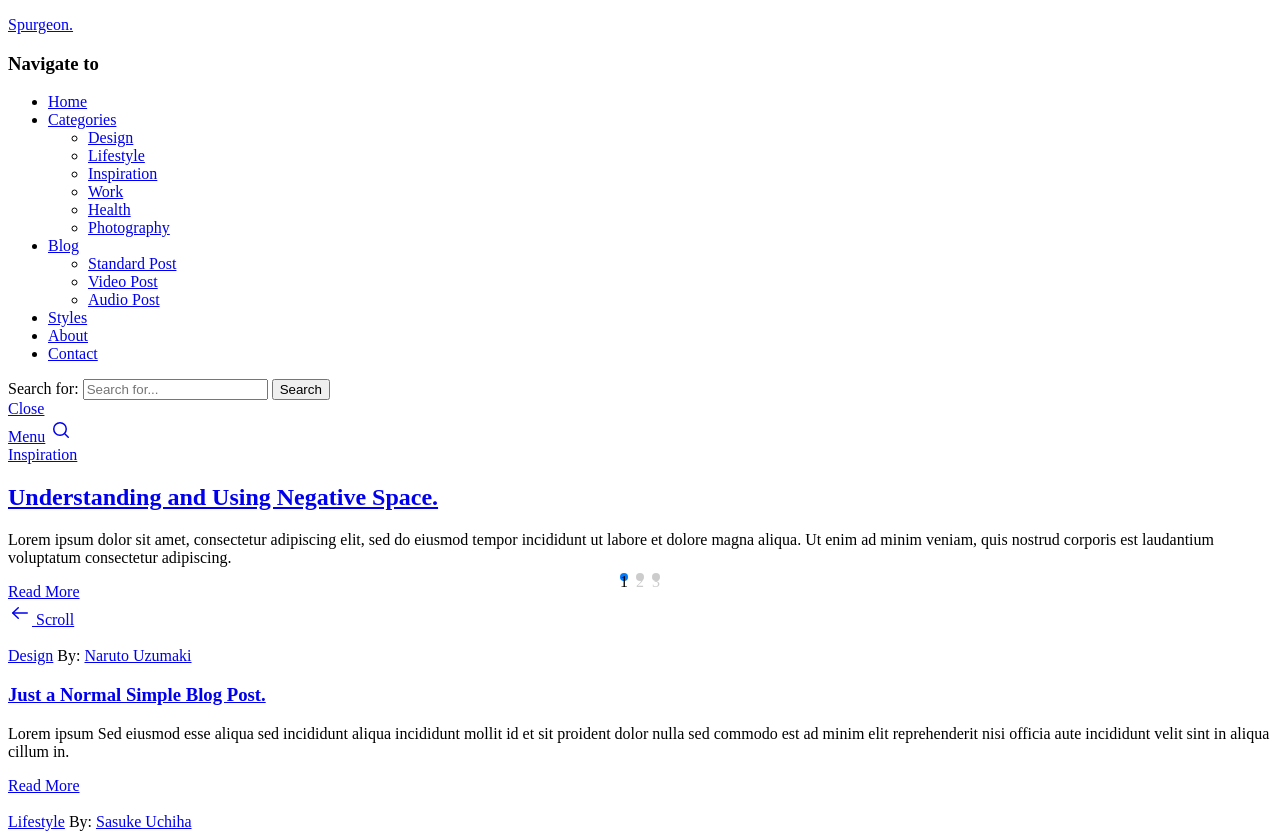
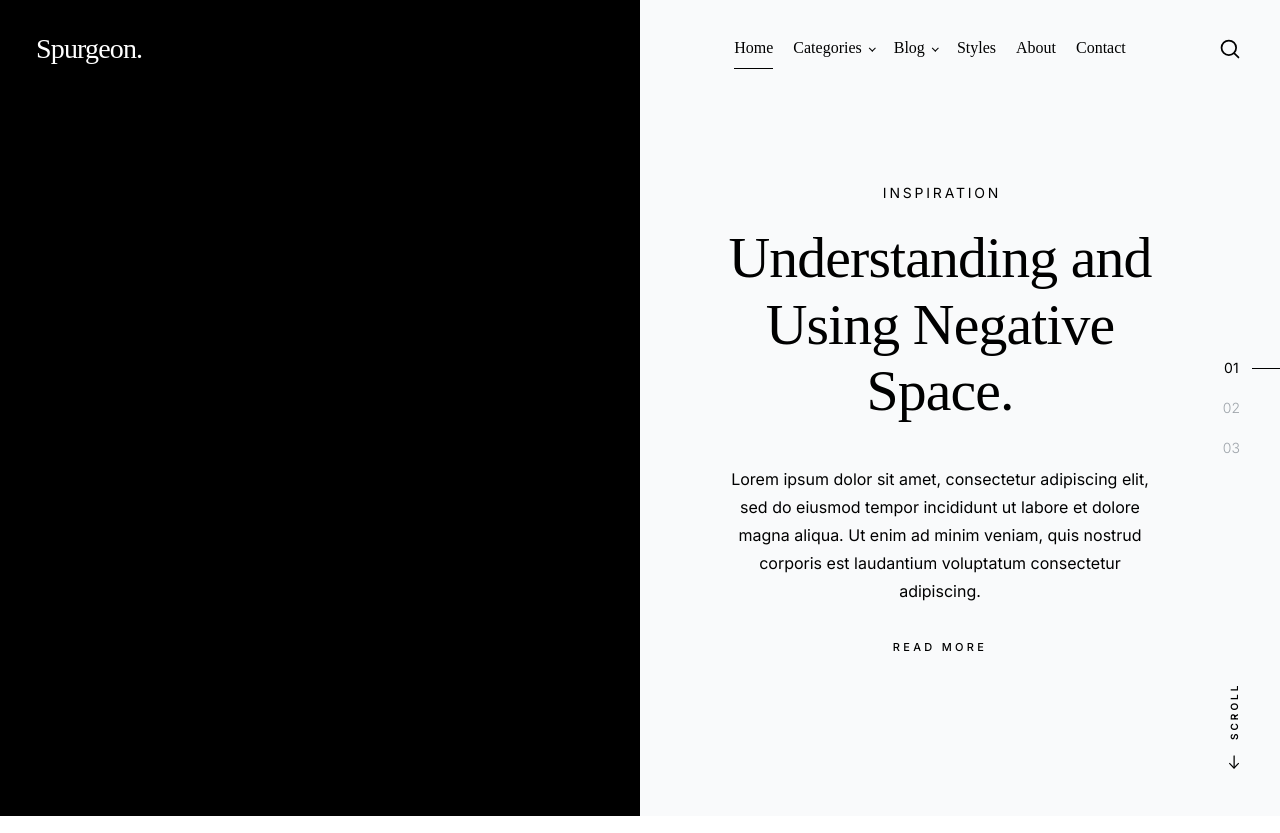
Before and after one commit to rawsting/semrush, a plain HTML site: page index.html in a window 1280 px wide. Shown: the top 833 px of the page. Drawn offline with Linux system fonts and the light colour scheme; a web font is replaced by a local one.

Commit message:
Update index.html

```diff
--- a/index.html
+++ b/index.html
@@ -16,7 +16,7 @@
     <!-- CSS
     ================================================== -->
     <link rel="stylesheet" href="css/vendor.css">
-    <link rel="stylesheet" href="css/styles.html">
+    <link rel="stylesheet" href="css/styles.css">
 
     <!-- favicons
     ================================================== -->
```
